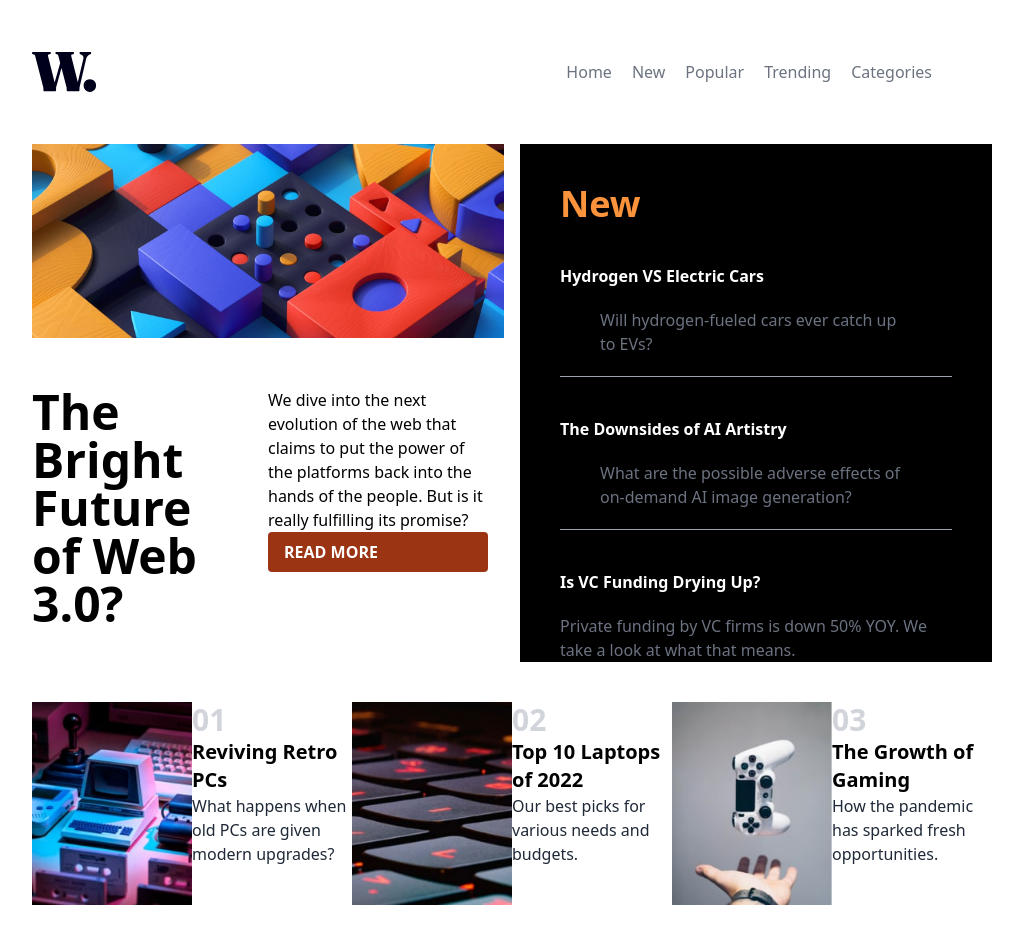
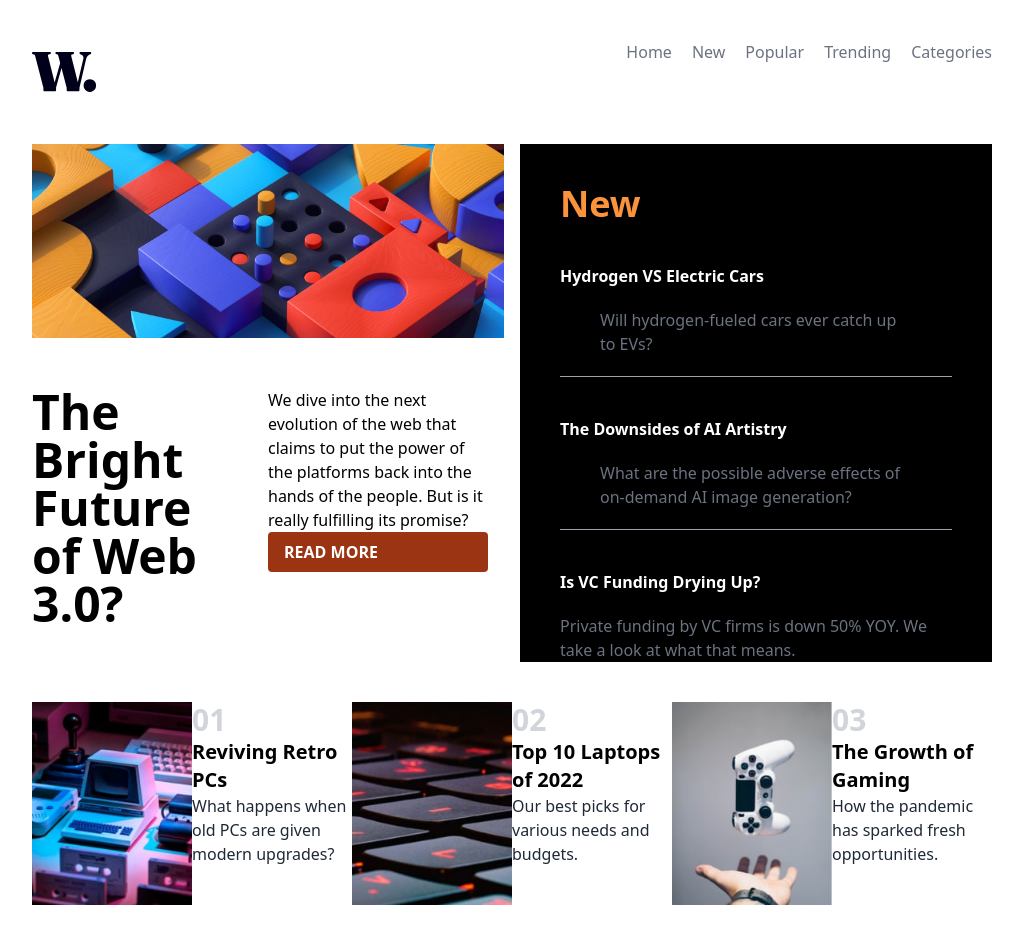
Before and after one commit to lavollmer/news-homepage, a React (Create React App) app: page / in a window 1280 px wide. Shown: the whole page, without its empty margins (128-1151 px from the left). Built offline with nearby package versions, Linux system fonts and the light colour scheme.

Commit message:
updating styling of Navbar to stretch to very end of box

```diff
--- a/src/components/NavBar.jsx
+++ b/src/components/NavBar.jsx
@@ -8,7 +8,7 @@ const NavBar = () => {
   //useState hook from React - determines whether the sidebar is open or not
   const [isOpen, setIsOpen] = useState(false); //useState hook to manage the state of the navbar
   return (
-    <div className="flex flex-row items-center p-10">
+    <div className="flex flex-row pt-10 pb-10 justify-end">
       {/* Menu icon img is only visible when the screen is smaller than medium - when toggled isOpen state opening or closing sidebar */}
       <button
         className="md:hidden block top-0 right-0"
@@ -34,7 +34,7 @@ const NavBar = () => {
         >
           <img src={IconClose} alt="close icon" />
         </button>
-        <div className="flex flex-row text-gray-500 items-center justify-end space-x-5 w-full p-5">
+        <div className="flex flex-row text-gray-500 justify-end space-x-5 w-full pb-10">
           <Link to="/">Home</Link>
           <Link to="/new">New</Link>
           <Link to="/popular">Popular</Link>
```
